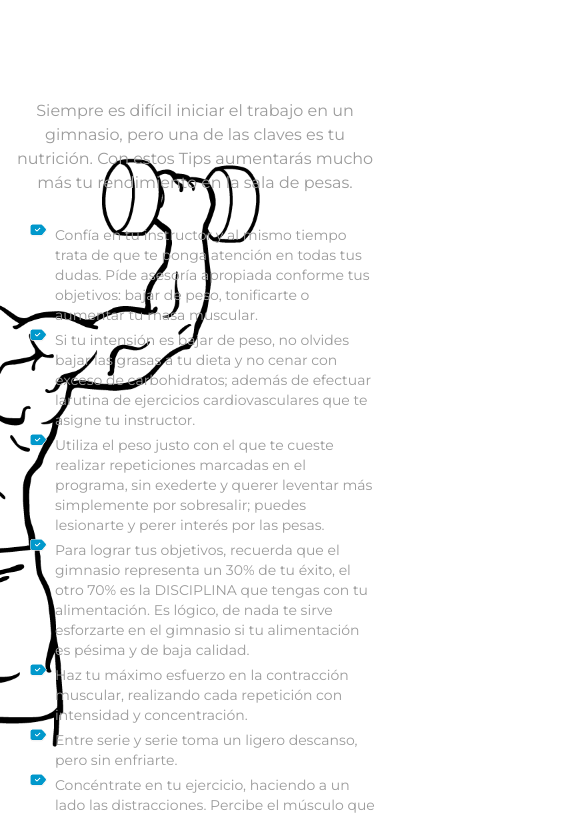
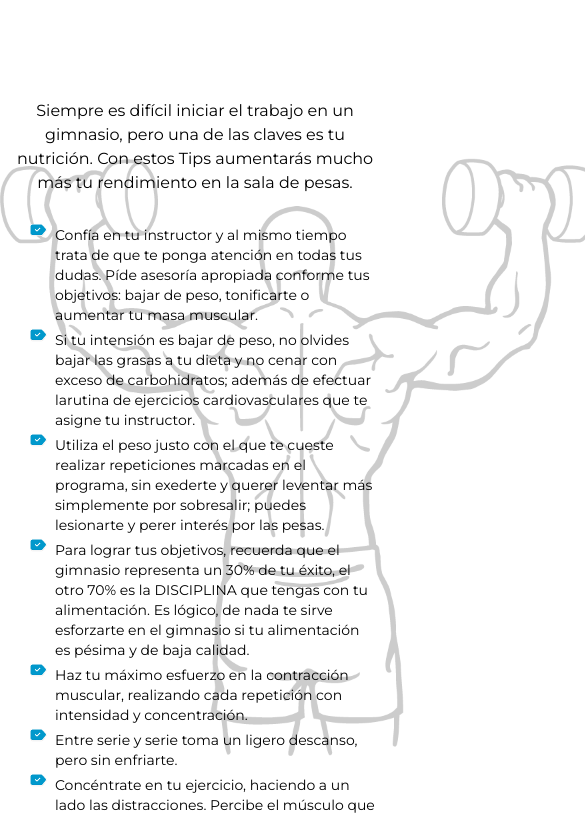
Before and after one commit to angelalarcon/probodygym, a plain HTML site: page index.html in a window 390 px wide. Shown: the part 2414-3229 px from the top of the page, 585 px wide, since content can reach past the window. Drawn offline with nearby package versions, Linux system fonts and the light colour scheme; some packages are replaced by stand-ins of ours.

Commit message:
responsive

```diff
--- a/css/style.css
+++ b/css/style.css
@@ -125,3 +125,13 @@ p {
 form input, form textarea {
 	width: 100%;
 }
+
+@media (max-width: 600px) {
+	.gym-guy {
+		left: 0;
+		opacity: 0.2;
+	}
+	.black-small {
+		color: #000 !important;
+	}
+}
--- a/index.html
+++ b/index.html
@@ -202,9 +202,9 @@
             <img class="gym-guy" src="img/gym-guy.png">
         </div>
         <div class="col-lg-8">
-            <p class="text-montserrat light-color">
+            <p class="text-montserrat light-color black-small">
                 Siempre es difícil iniciar el trabajo en un gimnasio, pero una de las claves es tu nutrición. Con estos Tips aumentarás mucho más tu rendimiento en la sala de pesas.
-                <ul class="tips text-montserrat light-color text-left">
+                <ul class="tips text-montserrat light-color text-left black-small">
                     <li>Confía en tu instructor y al mismo tiempo trata de que te ponga atención en todas tus dudas. Píde asesoría apropiada conforme tus objetivos: bajar de peso, tonificarte o aumentar tu masa muscular.</li>
                     <li>Si tu intensión es bajar de peso, no olvides bajar las grasas a tu dieta y no cenar con exceso de carbohidratos; además de efectuar larutina de ejercicios cardiovasculares que te asigne tu instructor.</li>
                     <li>Utiliza el peso justo con el que te cueste realizar repeticiones marcadas en el programa, sin exederte y querer leventar más simplemente por sobresalir; puedes lesionarte y perer interés por las pesas.</li>
```
